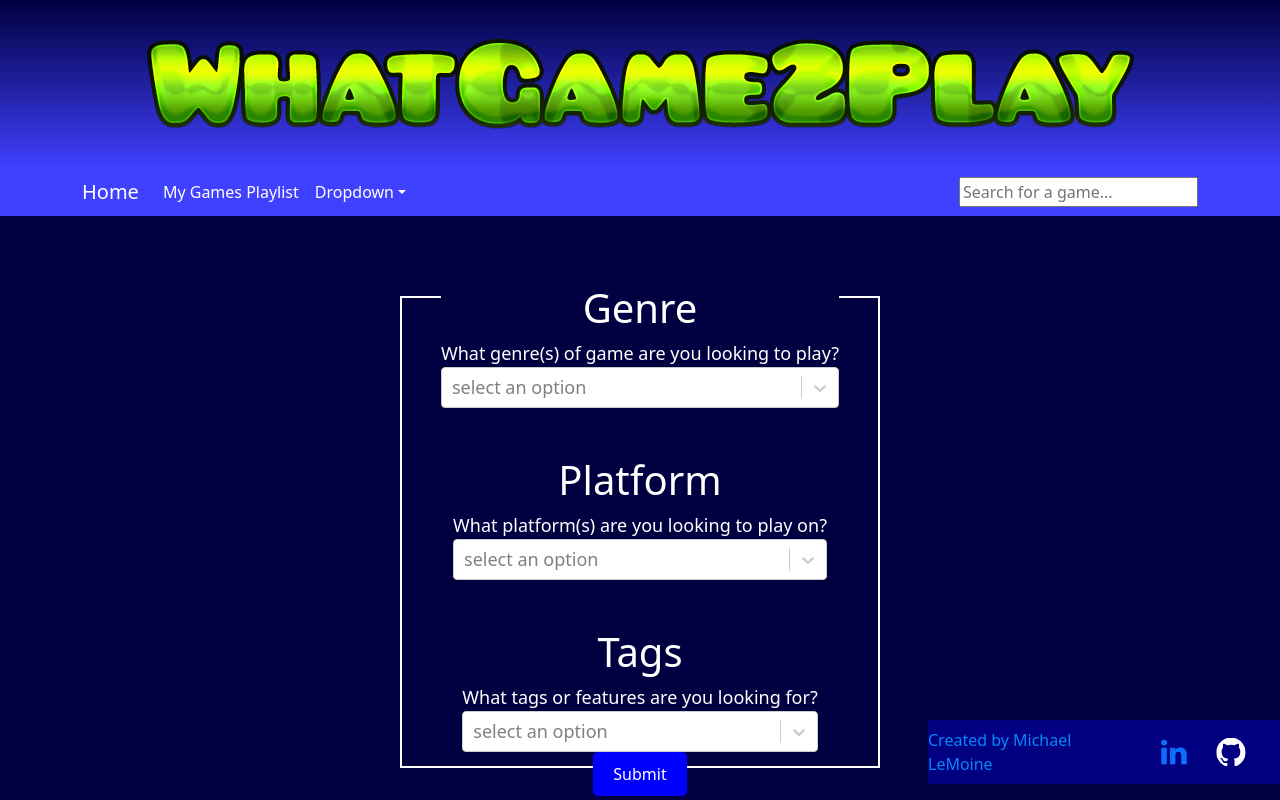
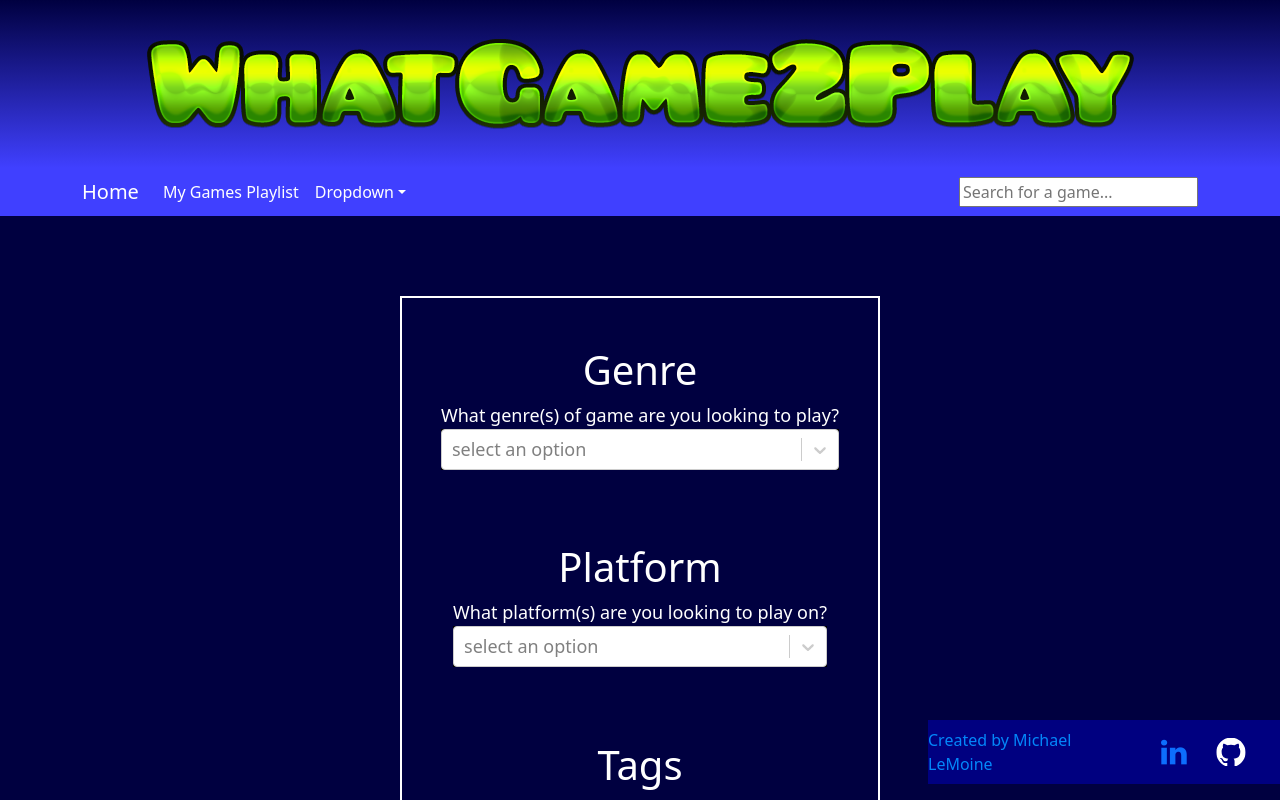
Before and after one commit to mlemoine28/whatgame2play2, a React (Vite) app: page /questions in a window 1280 px wide. Shown: the top 800 px of the page. Built offline with nearby package versions, Linux system fonts and the light colour scheme; no server answers.

Commit message:
adjusted height of questions container

```diff
--- a/src/Components/Cards/MiniCard.module.css
+++ b/src/Components/Cards/MiniCard.module.css
@@ -17,7 +17,7 @@
      flex-direction: column;
      justify-content: center;
      align-items: center;
-     height: 29.5rem;
+     height: 42rem;
      width: 30rem;
         margin-top: 5rem;
     border: 2px solid rgb(255, 255, 255);
```
